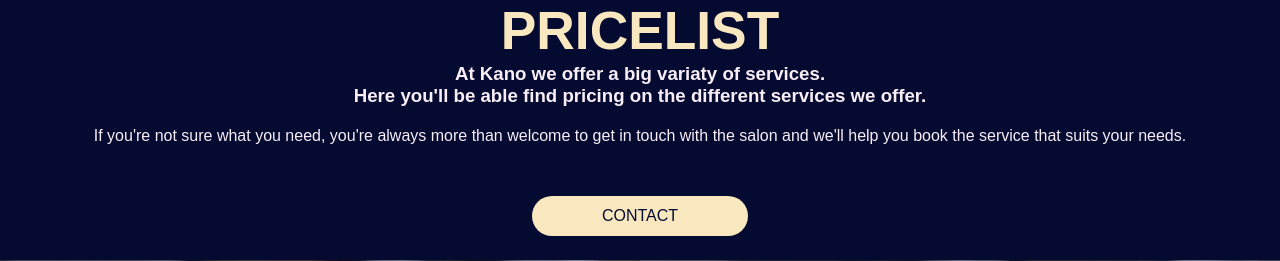
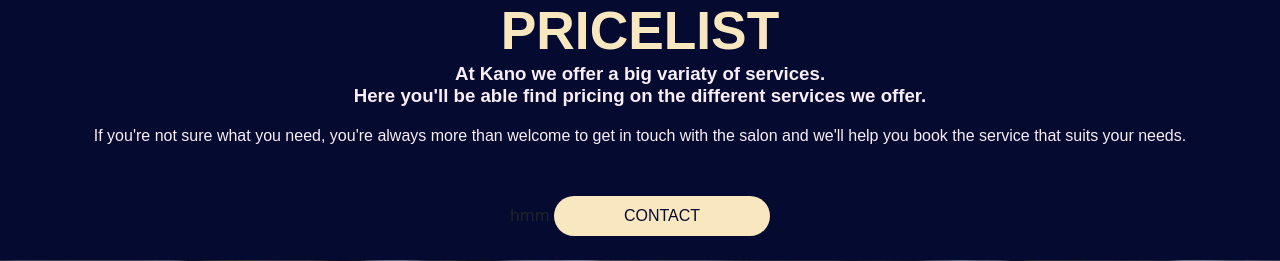
Before and after one commit to camillekirstine/kanowebsite, a PHP site: page /pricelist.php in a window 1280 px wide. Shown: the part 137-398 px from the top of the page. Run offline with PHP 8.4, Linux system fonts and the light colour scheme; some libraries are stand-ins or nearby versions; some web fonts are replaced.

Commit message:
Forgot to make git repository in beginning, currently working on pricelist page

```diff
--- a/pricelist.php
+++ b/pricelist.php
@@ -77,7 +77,7 @@
                     If you're not sure what you need, you're always more than welcome to get in touch with the salon
                     and we'll help you book the service that suits your needs.
                 </p>
-
+                hmm
                 <button class="my-4 py-2 mt-xl-5" type="button">
                     <a class="p-5" href="contact.php">Contact</a>
                 </button>
```
